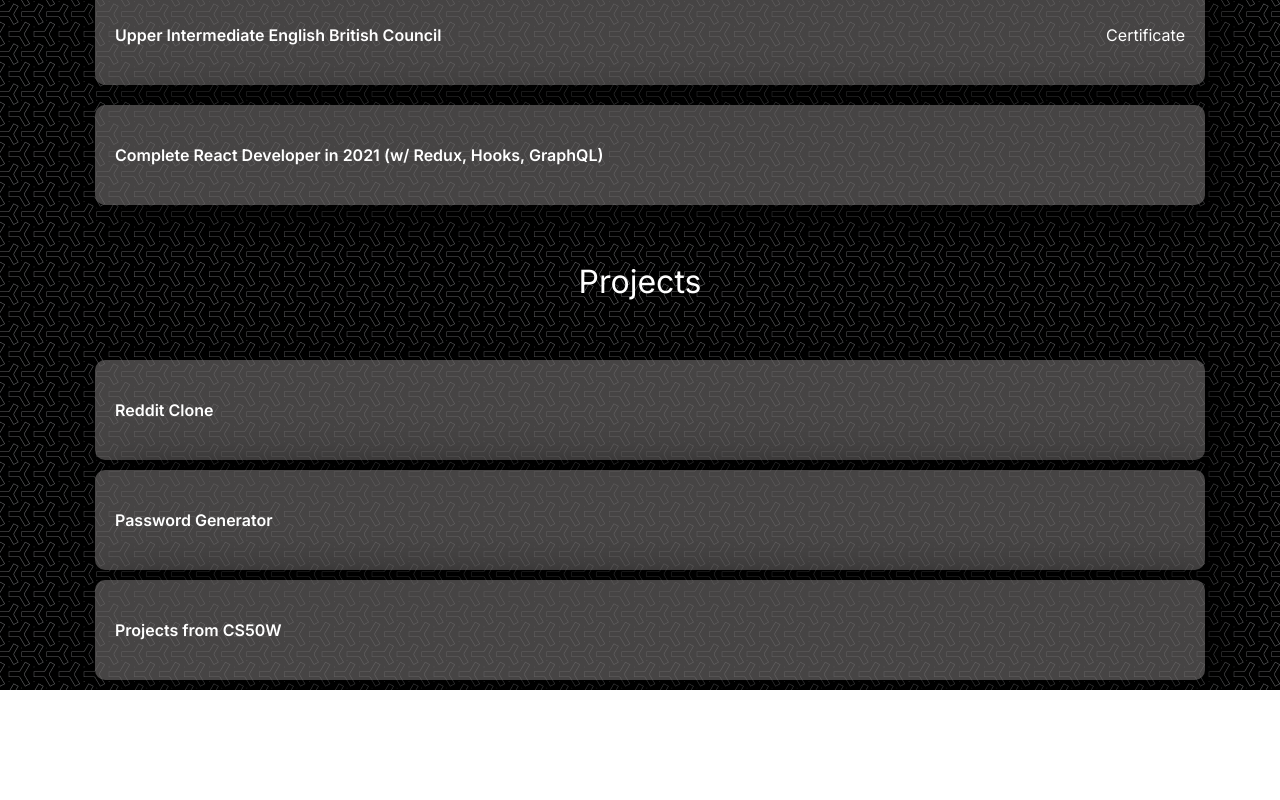
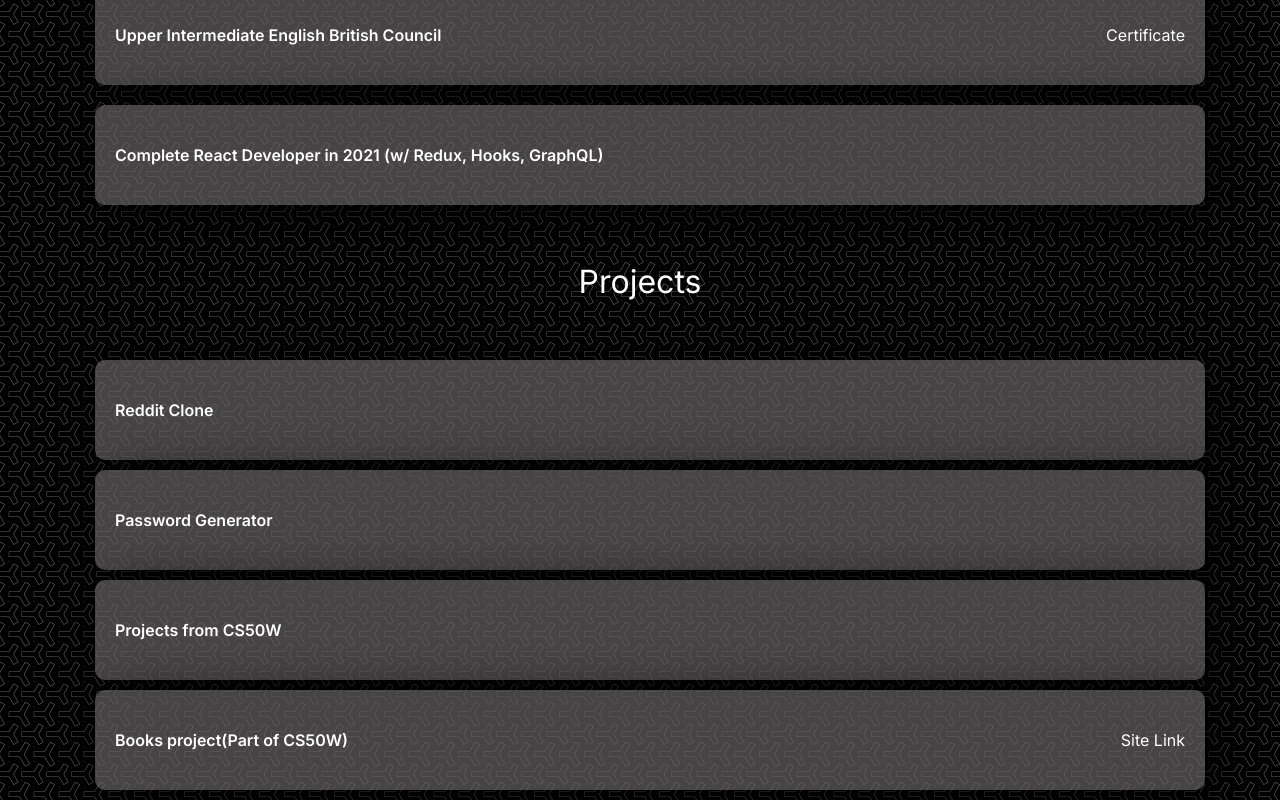
Before and after one commit to charan1973/portfolio-charan, a React (Create React App) app: page /portfolio in a window 1280 px wide. Shown: the part 1583-2383 px from the top of the page. Before the commit the page ends 2273 px from the top, so only its background shows below. Built offline with nearby package versions, Linux system fonts and the light colour scheme.

Commit message:
added another project to project section

```diff
--- a/src/components/cards/reactangleCard.jsx
+++ b/src/components/cards/reactangleCard.jsx
@@ -1,4 +1,4 @@
-function RectangleCard({ leftLink, rightLink, name }) {
+function RectangleCard({ leftLink, rightLink, name, rightLinkName }) {
   return (
     <div class="pro-card">
       <div class="course-name">
@@ -19,7 +19,7 @@
           target="_blank"
           rel="noreferrer"
         >
-          Certificate
+        {rightLinkName ? rightLinkName : "Certificate"}
         </a>
       </div>
         )
--- a/src/components/portfolio/projects.jsx
+++ b/src/components/portfolio/projects.jsx
@@ -18,6 +18,12 @@
           leftLink="https://github.com/charan1973/CS50W"
           name="Projects from CS50W"
         />
+        <RectangleCard
+          leftLink="https://github.com/charan1973/CS50W/tree/book2018"
+          name="Books project(Part of CS50W)"
+          rightLink="https://book-flask-project.herokuapp.com/"
+          rightLinkName="Site Link"
+        />
       </div>
     </>
   );
```
